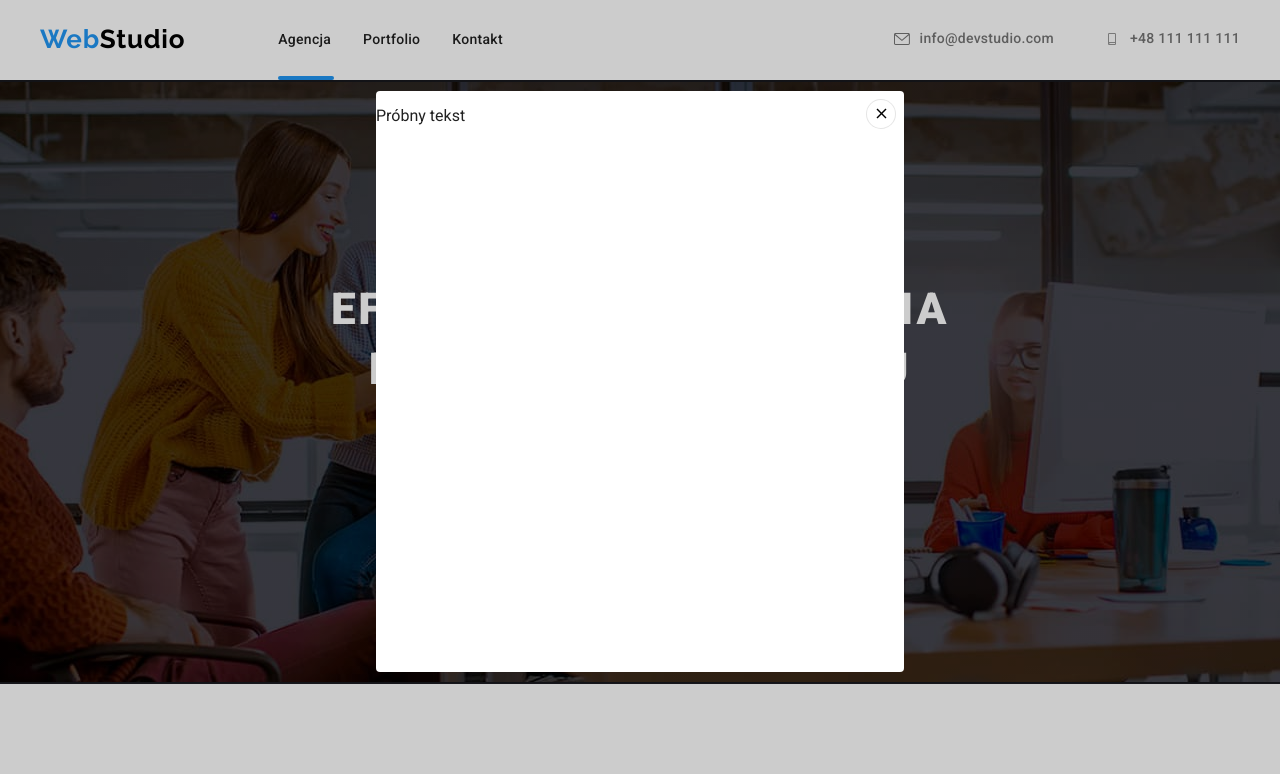
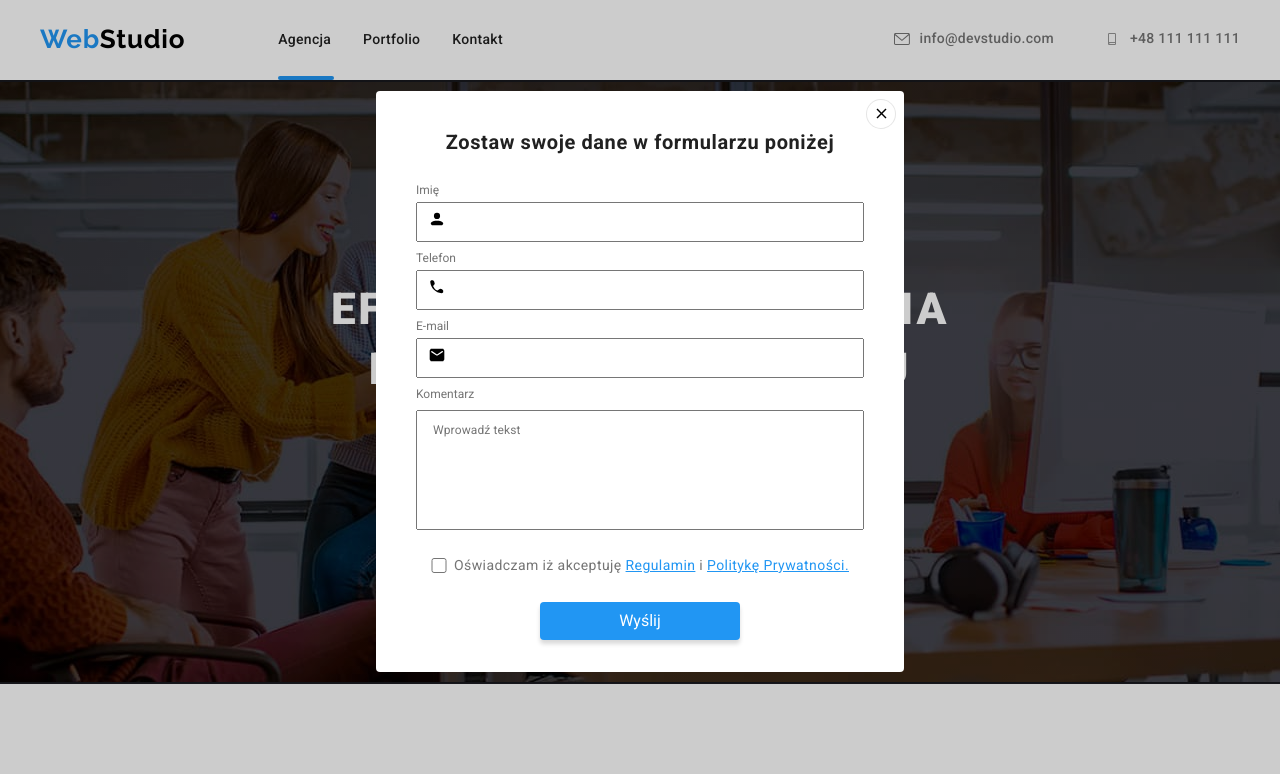
Before and after one commit to AdrianZ96/goit-markup-hw-06, a plain HTML site: page index.html in a window 1280 px wide. Both pictures are taken after a click on the button "Zamów usługę". Shown: the top 774 px of the page. Drawn offline with Linux system fonts and the light colour scheme.

Commit message:
fisrt try
add form space to modal icons - without hovers

```diff
--- a/css/styles.css
+++ b/css/styles.css
@@ -217,6 +217,7 @@ a {
   align-items: center;
   justify-content: center;
   transition: opacity 250ms cubic-bezier(0.4, 0, 0.2, 1);
+  z-index: 2;
 }
 .modal-win{
   width: 528px;
@@ -238,12 +239,103 @@ a {
   justify-content: center;
   border: 1px solid rgba(0, 0, 0, 0.1);
   border-radius: 50%;
-  margin: 8px 8px 543px 490px;
   padding: 6px;
   background-color: #fff;
   cursor: pointer;
+  z-index: 1;
+  top: 8px;
+  right: 8px;
 }
+.modal-context{
+  display: flex;
+  flex-direction: column;
+  margin-inline: 40px;
+}
+.modal-text{
+  margin-top: 40px;
+  margin-bottom: 30px;
+  font-weight: 700;
+  font-size: 20px;
+  text-align: center;
+  letter-spacing: 0.03em;
+  color: #212121;
+  line-height: 1.15;
+}
+.form-space{
+  display: flex;
+  flex-direction: column;
+  gap: 10px;
+}
+.form-space > label {
+  display: flex;
+  flex-direction: column;
+  gap: 4px;
+}
+.label-text{
+  margin: 0;
+  margin-bottom: 4px;
+  font-size: 12px;
+  color: #757575;
+  line-height: 1.16;
+}
+.input-size{
+  width: 100%;
+  height: 40px;
+  padding-left: 42px;
+}
+.space{
+  position: relative;
+}
+.form-icons{
+  position: absolute;
+  margin: 11px 12px;
+  top: 15px
+}
+.comment-space{
+  height: 120px;
+  padding: 12px 16px;
+  font-size: 12px;
+  line-height: 14px;
+  letter-spacing: 0.01em;
+  resize: none;
+}
+.form-btn{
+  display: flex;
+  align-items: center;
+  justify-content: center;
+  padding: 10px 76px;
+  background-color: var(--focus-active-hovercolor);
+  color:  var(--darkbd-fontcolor);
+  margin-inline: 124px;
+  margin-bottom: 40px;
+  text-align: center;
+  box-shadow: 0px 4px 4px rgba(0, 0, 0, 0.15);
+  border-radius: 4px;
+  border: none;
 
+}
+.checkbox-item{
+  display: flex;
+  flex-direction: row;
+  justify-content: center;
+  align-items: center;
+  gap: 7px;
+}
+.checkbox-text{
+  font-size: var(--mainfont-size);
+  line-height: 1.71;
+  letter-spacing: 0.03em;
+  color: #757575;
+}
+.checkbox-text > a{
+  color: var(--focus-active-hovercolor);
+  text-decoration: underline;
+}
+.box-size{
+  width: 16px;
+  height: 15px;
+  background-image: url(../images/form-icons.svg#icon-icon-check);
+}
 .pagenav {
   list-style: none;
   display: flex;
@@ -533,6 +625,7 @@ a {
   letter-spacing: 0.03em;
   text-transform: uppercase;
   color: #fff;
+  margin-bottom: 20px;
 }
 .foot-panel {
   display: flex;
@@ -584,7 +677,56 @@ a {
 }
 .social-media-ft:hover,
 .social-media-ft:focus {
-  background-color: #2196f3;
+  background-color:var(--focus-active-hovercolor);
   cursor: pointer;
   transform: scale(0.9);
 }
+.ft-input{
+  width:  358px;
+  height: 50px;
+  background-color: #2F303A;
+  padding: 15px 16px;
+  border-radius: 4px;
+  color: var(--darkbd-fontcolor);
+}
+.ft-form{
+  display: flex;
+  flex-direction: row;
+  text-align: center;
+  justify-content: center;
+  gap: 12px;
+
+}
+.send-email{
+  background-color: var(--focus-active-hovercolor);
+  color: var(--darkbd-fontcolor);
+  position: relative;
+  display: flex;
+  flex-direction: row;
+  align-items: center;
+  justify-content: center;
+  fill: var(--darkbd-fontcolor);
+  box-shadow: 0px 4px 4px rgba(0, 0, 0, 0.15);
+  border-radius: 4px;
+  border: none;
+  transition: var(--animation-main);
+}
+.send-email:hover,
+.send-email:focus{
+  transform: scale(0.9);
+}
+.send-email >p{
+  padding: 10px 76px 10px 42px;
+  margin: 0;
+  font-weight: 700;
+  font-size: 16px;
+  line-height: 1.88;
+  letter-spacing: 0.06em;
+}
+.send-icon{
+ position: absolute;
+ top: 13px;
+ right: 28px;
+
+
+}
--- a/index.html
+++ b/index.html
@@ -66,12 +66,53 @@
         </button>
         <div class="modal is-hidden" data-modal>
           <div class="modal-win">
-            <button class="close-btn" type="button" data-modal-close>
-              <svg width="16" height="16">
-                <use href="./images/modal-icons.svg#icon-close1"></use>
-              </svg>
-            </button>
-            <p> Próbny tekst</p>
+            <div class="modal-context">
+              <button class="close-btn" type="button" data-modal-close>
+                <svg width="16" height="16">
+                  <use href="./images/modal-icons.svg#icon-close1"></use>
+                </svg>
+              </button>
+
+              <p class="modal-text">Zostaw swoje dane w formularzu poniżej</p>
+              <form class="form-space">
+                <div class="space">
+                <label for="name">
+                  <svg class="form-icons" width="18" height="18">
+                    <use href="./images/form-icons.svg#icon-person"></use>
+                  </svg>
+                  <p class="label-text">Imię</p></label>
+                  <input type="text" name="name" class="input-size" />
+                </div>
+                <div class="space">
+                <label for="phone">
+                  <svg class="form-icons" width="18" height="18">
+                    <use href="./images/form-icons.svg#icon-phone"></use>
+                  </svg>
+                  <p class="label-text">Telefon</p> </label>
+                  <input type="tel" name="phone" class="input-size" />
+                  </div>
+                  <div class="space">
+                <label for="email">
+                  <p class="label-text">E-mail</p></label>
+                  <svg class="form-icons" width="18" height="18">
+                    <use href="./images/form-icons.svg#icon-email"></use>
+                  </svg>
+                  <input type="email" name="email" class="input-size" />
+                </div>
+                <label>
+                  <p class="label-text">Komentarz</p>
+                  <textarea class="comment-space" placeholder="Wprowadź tekst"></textarea>
+                </label>
+                <div class="checkbox-item">
+                  <input type="checkbox" class="box-size"/>
+                  <p class="checkbox-text">
+                    Oświadczam iż akceptuję <a href="#">Regulamin</a> i
+                    <a href="#"> Politykę Prywatności.</a>
+                  </p>
+                </div>
+                <button type="submit" class="form-btn">Wyślij</button>
+              </form>
+            </div>
           </div>
         </div>
       </div>
@@ -487,6 +528,18 @@
             </li>
           </ul>
         </div>
+        <form class="newsletter">
+          <p class="join">Zapisz się do newslettera</p>
+          <div class="ft-form">
+          <input type="email" class="ft-input" placeholder="E-mail">
+          <button type="submit" class="send-email">
+            <p>Zapisz się</p>
+            <svg class="send-icon" width="24" height="24">
+              <use href="./images/form-icons.svg#icon-icon-send" ></use>
+            </svg>
+          </button>
+          </div>
+        </form>
       </div>
     </footer>
     <script src="./js/modal.js"></script>
```
Also changed, not shown: portfolio.html (+18 -2 lines), images/form-icons.svg (added).
